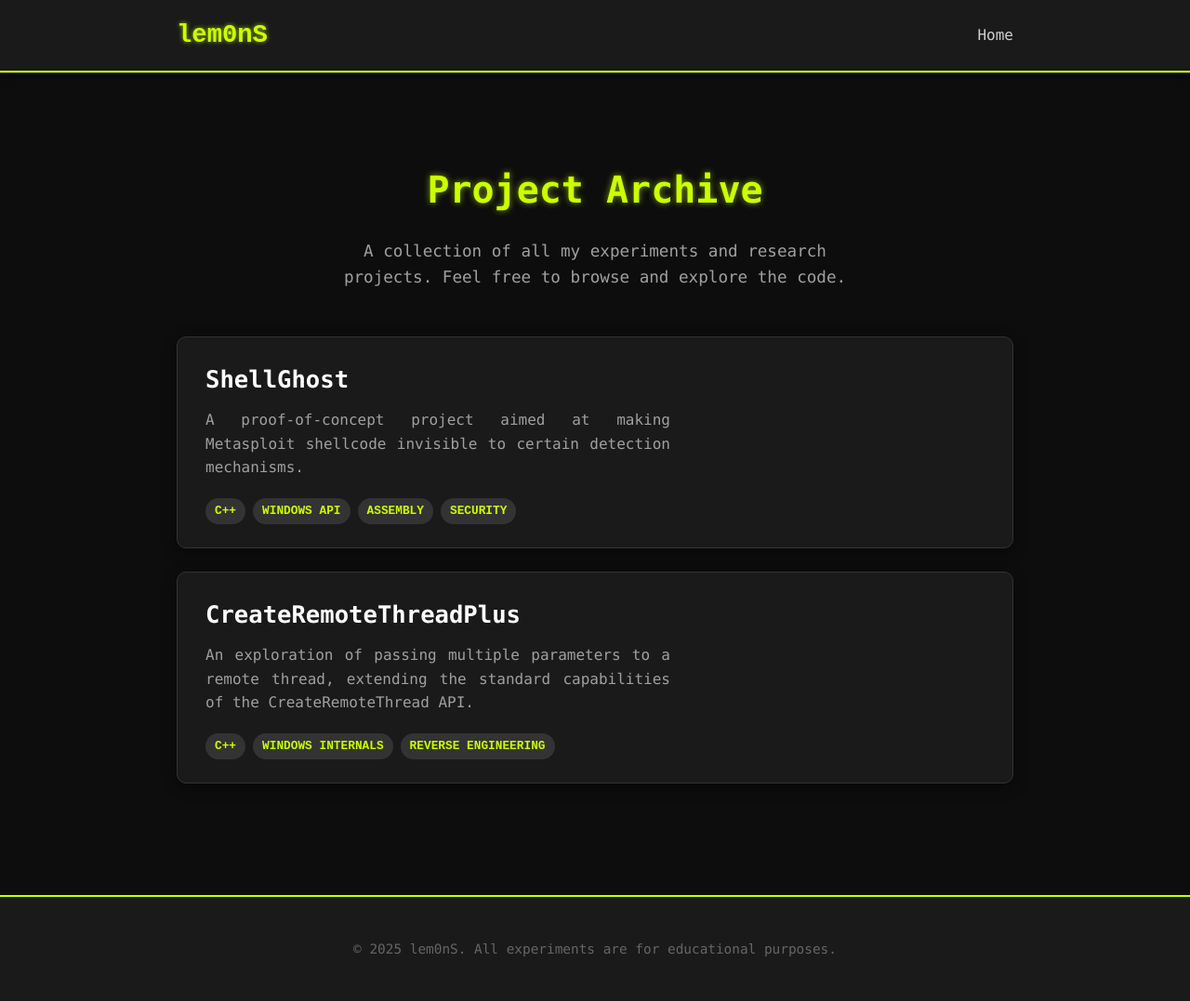
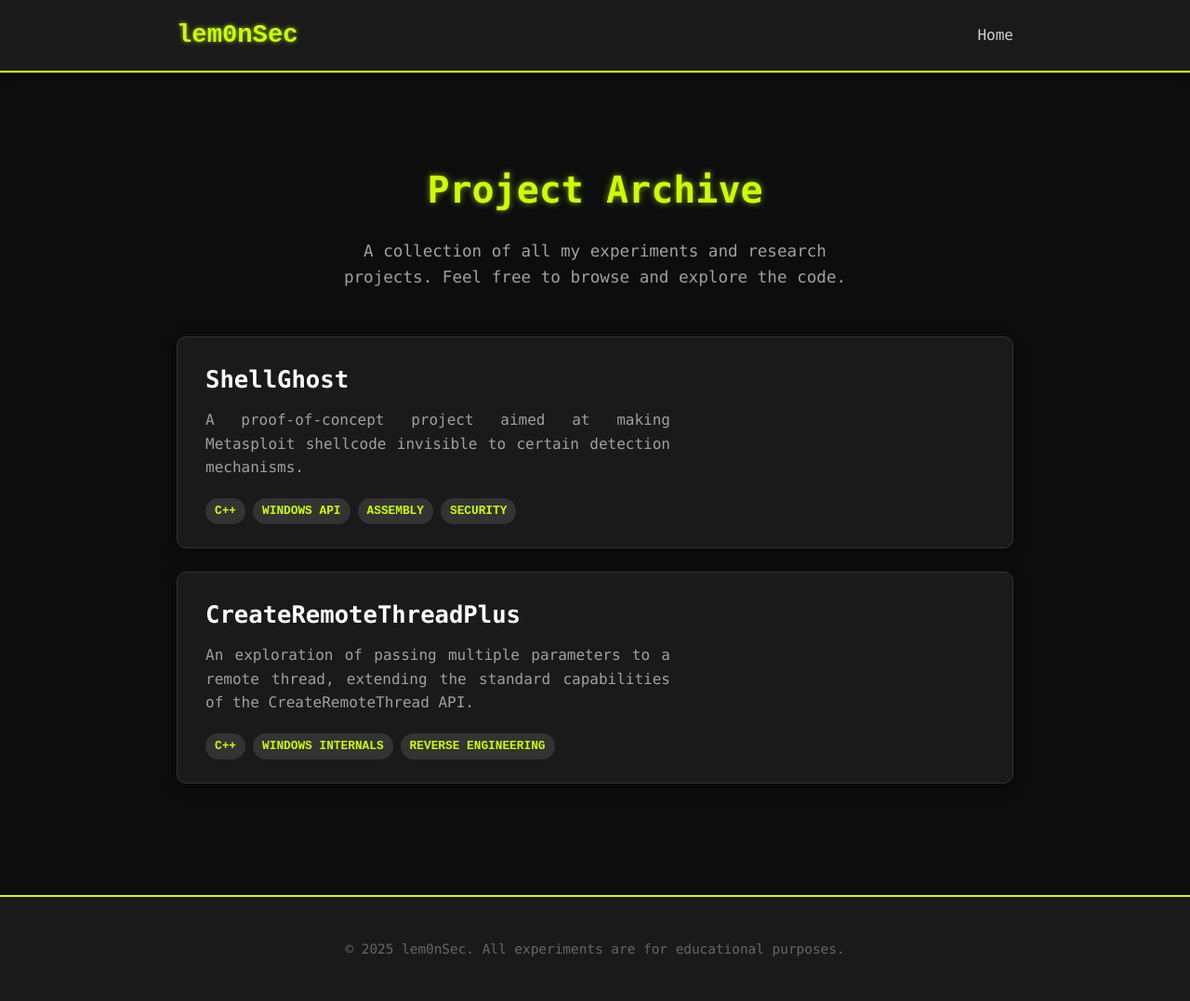
Before and after one commit to lem0nSec/lem0nSec.github.io, a Jekyll site: the page research_projects.html, which Jekyll copies as it is, in a window 1280 px wide. Shown: the whole page at 93% size. Built offline with Jekyll 4.4.1, drawn with Linux system fonts in a browser that asks for light colours.

Commit message:
Update research_projects.html

```diff
--- a/research_projects.html
+++ b/research_projects.html
@@ -106,7 +106,7 @@
     -->
     <header class="header">
         <div class="container">
-            <a href="/" class="logo">lem0nS</a>
+            <a href="/" class="logo">lem0nSec</a>
             <nav class="nav">
                 <!-- This button links back to your homepage -->
                 <a href="/" class="nav-button">Home</a>
@@ -176,7 +176,7 @@
     <!-- This is the same footer from your style.css -->
     <footer class="footer">
         <div class="container">
-            <p>&copy; 2025 lem0nS. All experiments are for educational purposes.</p>
+            <p>&copy; 2025 lem0nSec. All experiments are for educational purposes.</p>
         </div>
     </footer>
 
```
